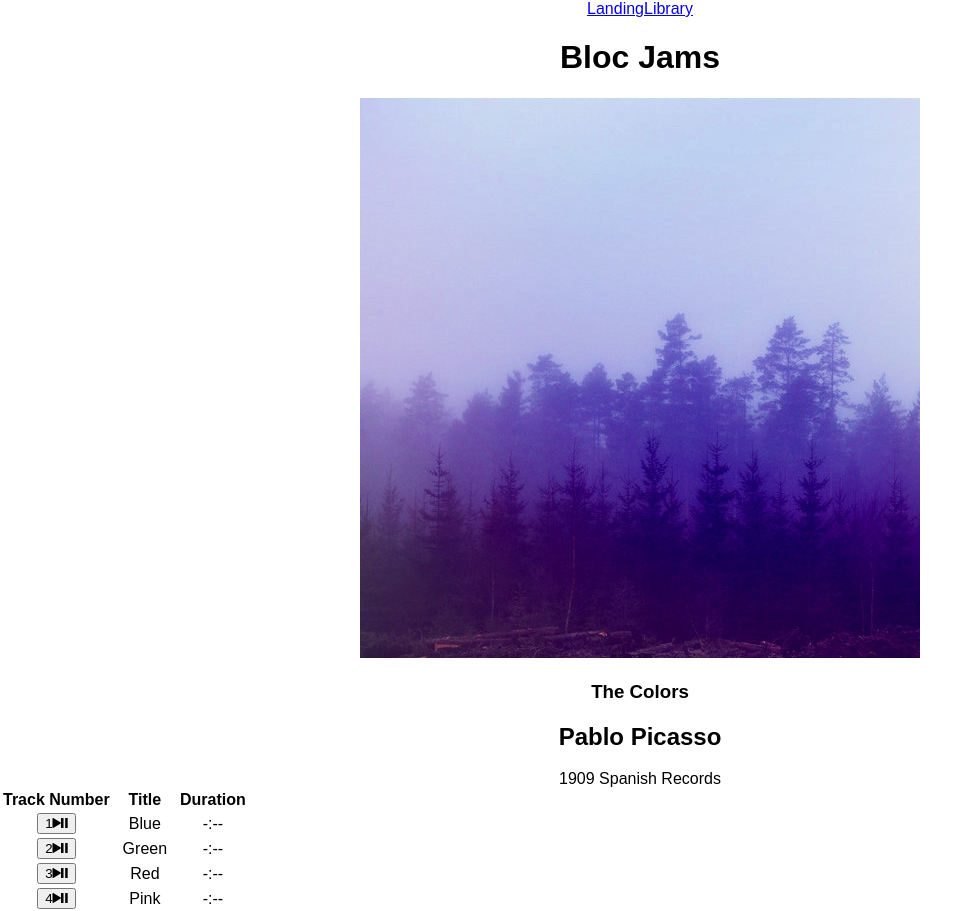
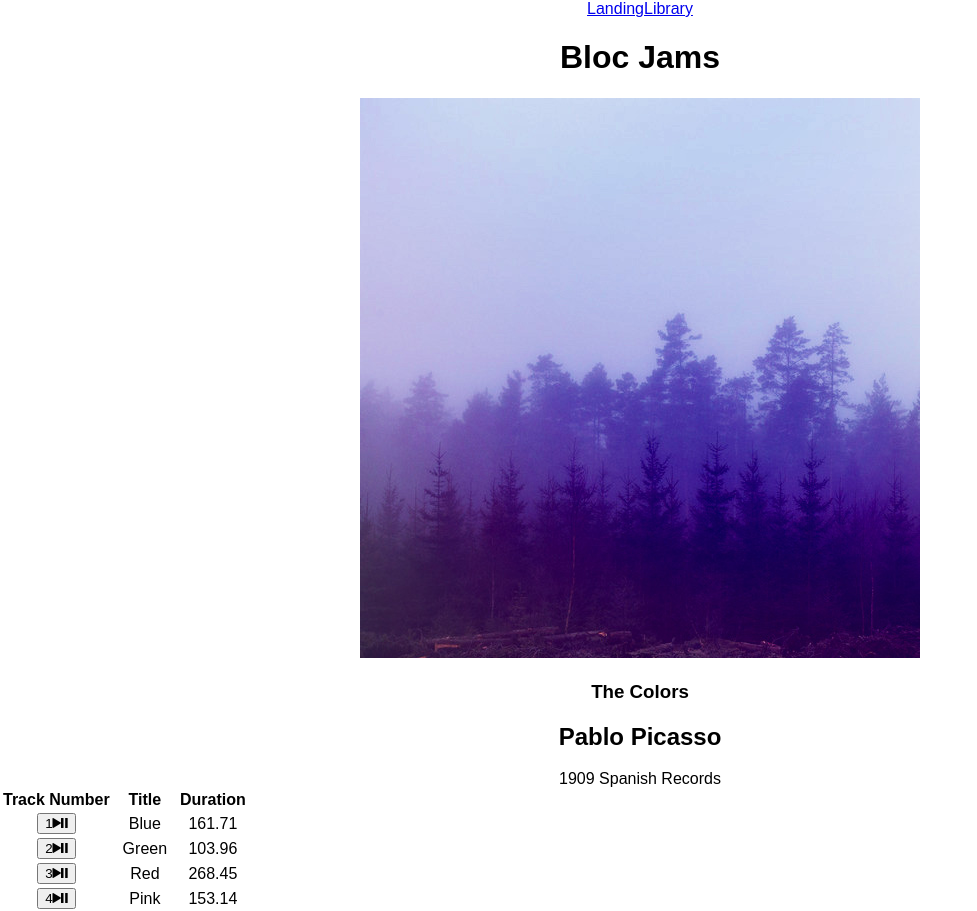
Before and after one commit to jylei2426/bloc-jams-react, a React (Create React App) app: page /album/the-colors in a window 1280 px wide. Shown: the top 911 px of the page, without its empty margins (0-977 px from the left). Built offline with nearby package versions, Linux system fonts and the light colour scheme.

Commit message:
range input assignment

```diff
--- a/src/components/Album.js
+++ b/src/components/Album.js
@@ -155,7 +155,7 @@ class Album extends Component {
                </button>
             </td>
             <td className="song-title">{song.title}</td>
-            <td className="song-duration">{this.formatTime(song.duration)}</td>
+            <td className="song-duration">{song.duration}</td>
             </tr>
            )}
         </tbody>
```
